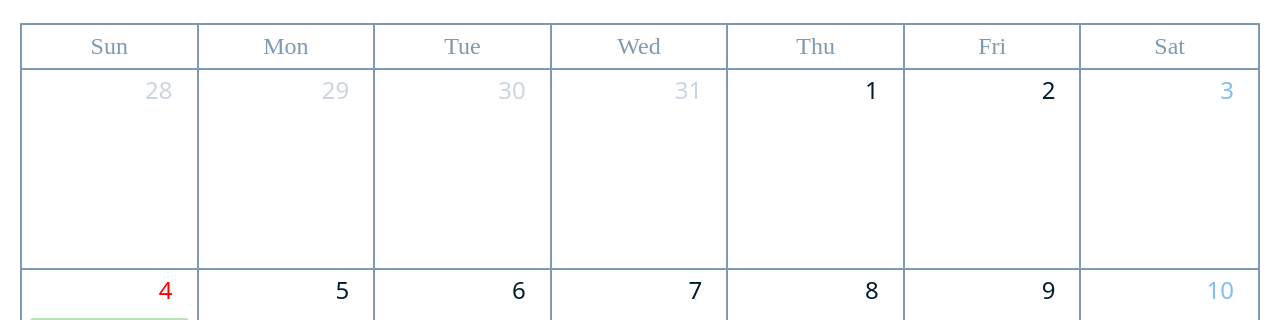
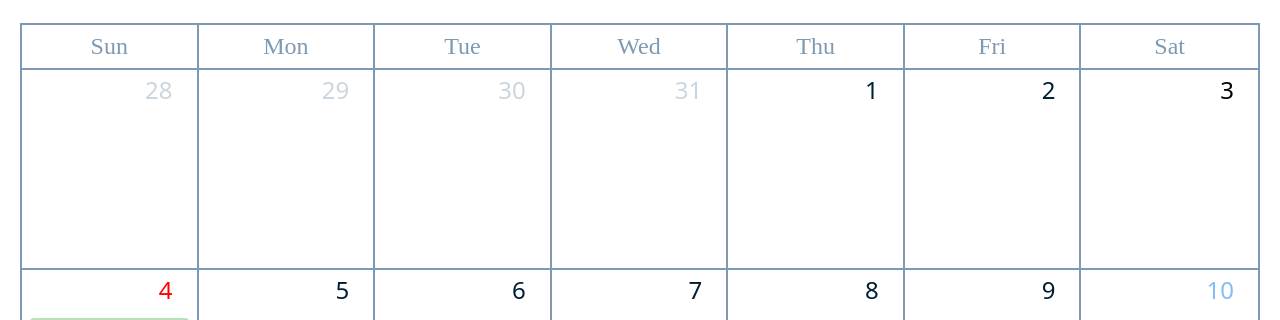
Before and after one commit to Deokive/FE, a React (Vite) app: page /archive/1 in a window 1280 px wide. Shown: the part 431-751 px from the top of the page. Built offline with nearby package versions, Linux system fonts and the light colour scheme; the HTML template or start-up script is replaced by a standard one; a web font is replaced by a local one.

Commit message:
feat: active, hover 처리 수정

```diff
--- a/src/components/calendar/Calendar.css
+++ b/src/components/calendar/Calendar.css
@@ -112,6 +112,14 @@ src/components/calendar/Calendar.css .calendar-container {
   color: inherit !important;
 }
 
+/* 오늘 표시 제거: 기본 타일과 완전히 동일하게 */
+.react-calendar__tile--now {
+  background: #fff !important;
+  box-shadow: none !important;
+  font-weight: inherit !important;
+  color: inherit !important;
+}
+
 /* 변경: active 제외 */
 .react-calendar__tile:enabled:not(.react-calendar__tile--active):hover {
   background-color: var(--color-brand-blue-100, #eef7fc) !important;
--- a/src/components/calendar/Calendar.tsx
+++ b/src/components/calendar/Calendar.tsx
@@ -109,7 +109,9 @@ const Calendar = ({
           onClick={(e) => {
             e.stopPropagation();
             // ✅ 좌클릭 액션
+            if (isReadonly) return;
             onChange(date);
+
             console.log(
               "좌클릭:",
               String(date.getFullYear()) +
@@ -124,6 +126,9 @@ const Calendar = ({
           onContextMenu={(e) => {
             e.preventDefault(); // ✅ 브라우저 우클릭 메뉴 막기
             e.stopPropagation();
+            if (isReadonly) return;
+            onChange(date);
+
             // ✅ 우클릭 액션
             console.log(
               "우클릭:",
```
Also changed, not shown: src/components/calendar/labelModal.tsx (added).
